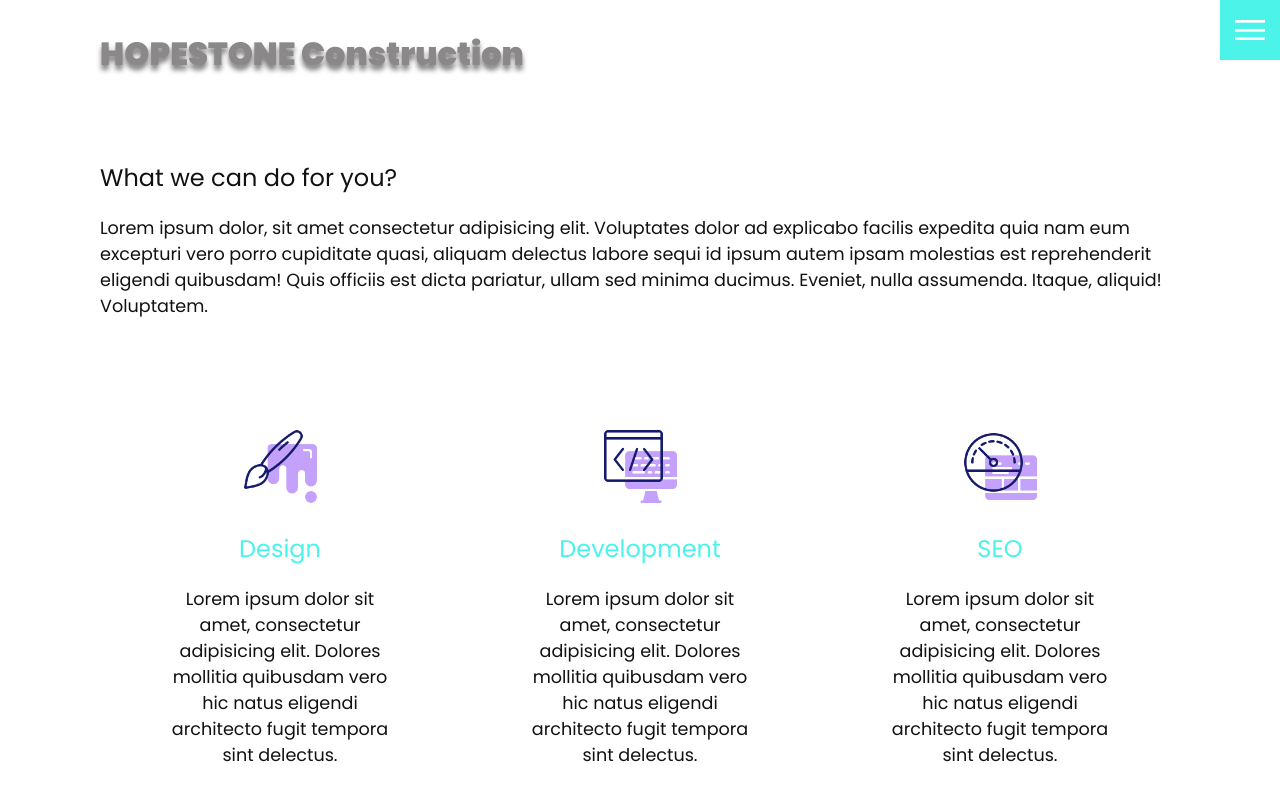
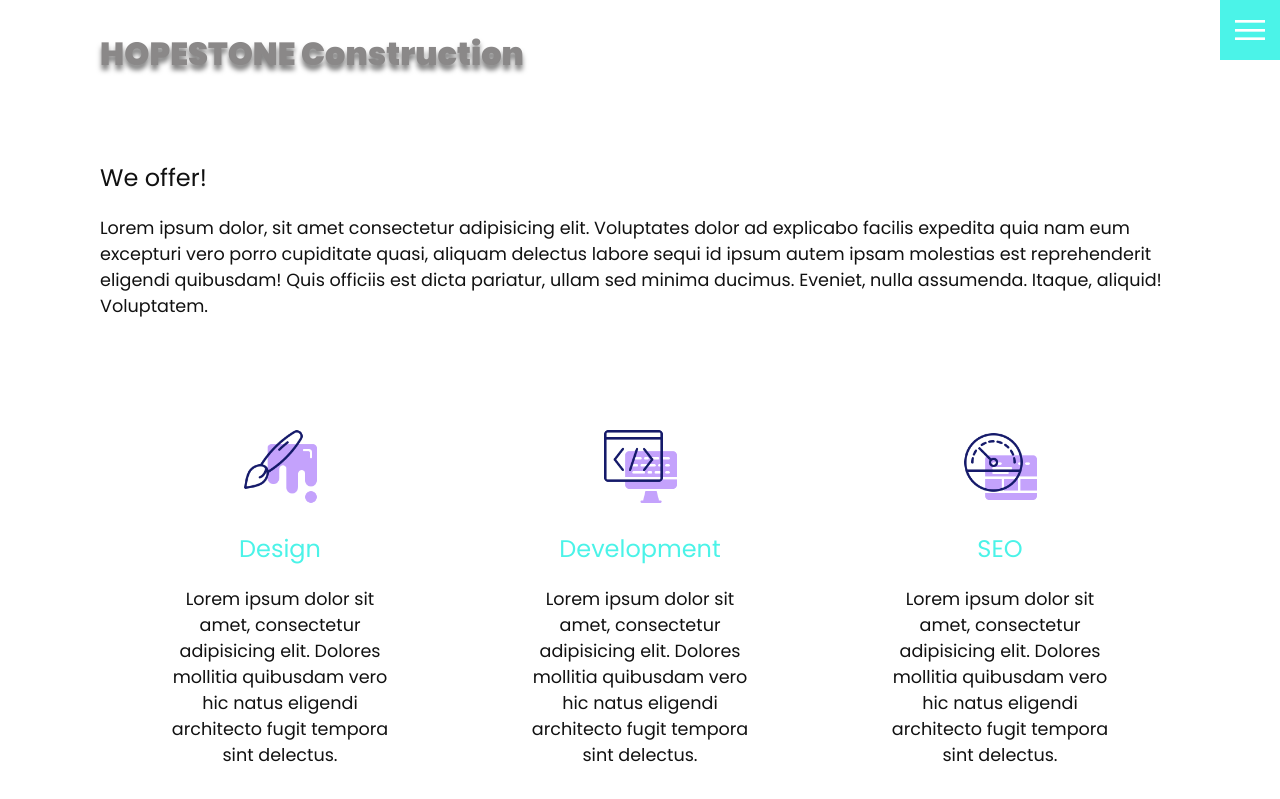
Before and after one commit to onceacurious/hopestone_layout-repo, a Flask app: page /services in a window 1280 px wide. Shown: the top 799 px of the page. Run offline with Flask 2, Linux system fonts and the light colour scheme.

Commit message:
Spell edit and grammar

```diff
--- a/templates/home.html
+++ b/templates/home.html
@@ -4,7 +4,7 @@
 <section class="home">
     <img src="/static/image/home-img.jpg" class="home-image" alt="">
     <div class="home-content">
-        <h1>Building your dream!</h1>
+        <h1>Building your dreams!</h1>
         <p>
             We are a registered construction company providing services such as <strong>Planning and Design, Building
                 Construction, Renovation, Electrical, Electronics, Plumbing, Mechanical and other services </strong>.
--- a/templates/services.html
+++ b/templates/services.html
@@ -3,7 +3,7 @@
 {% block body%}
 <section>
     <div class="title">
-        <h1>What we can do for you?</h1>
+        <h1>We offer!</h1>
         <p>
             Lorem ipsum dolor, sit amet consectetur adipisicing elit. Voluptates dolor ad explicabo facilis
             expedita quia nam eum excepturi vero porro cupiditate quasi, aliquam delectus labore sequi id ipsum
```
